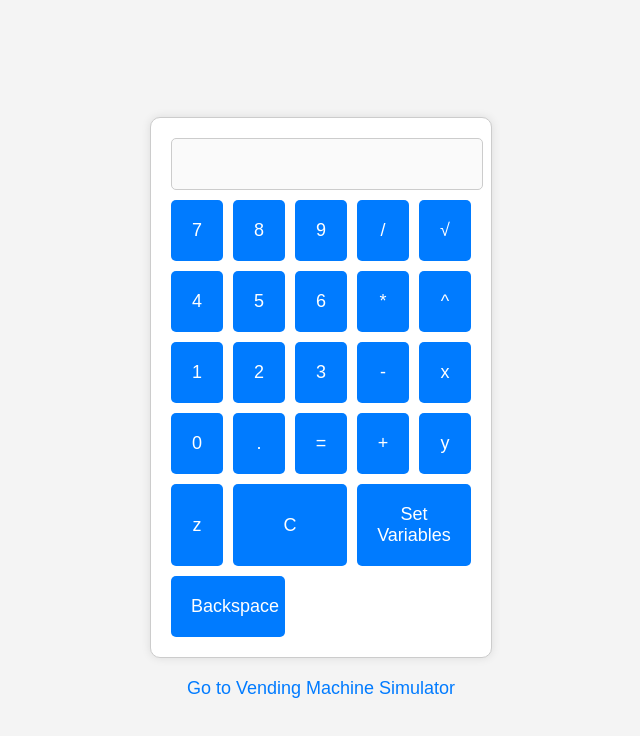
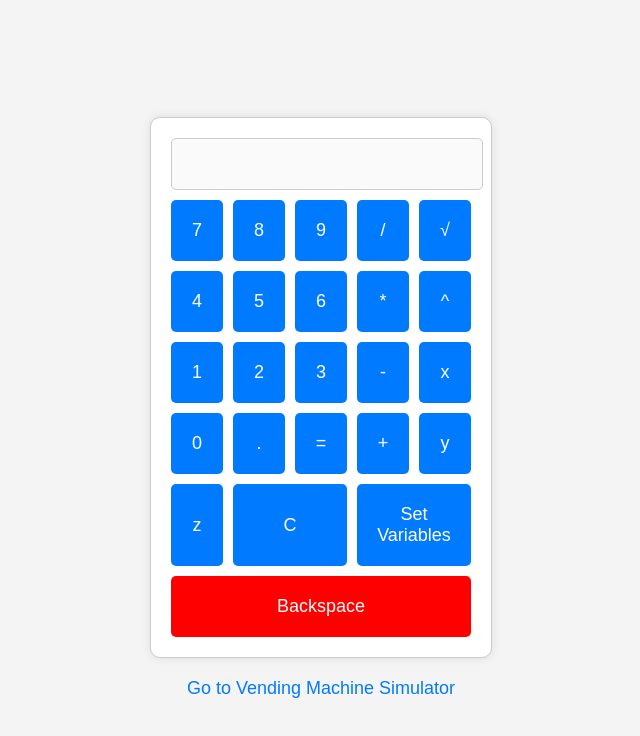
Before and after one commit to Mike-Johnson-Coder/mike-johnson-coder.github.io, a website: page advanced-calculator.html in a window 1280 px wide. Shown: the whole page, without its empty margins (319-959 px from the left). Drawn offline with nearby package versions, Linux system fonts and the light colour scheme.

Commit message:
Update advanced-calculator.html

```diff
--- a/advanced-calculator.html
+++ b/advanced-calculator.html
@@ -61,6 +61,21 @@
 
         .variables {
             grid-column: span 3;
+        }
+
+        .backspace-button {
+            grid-column: span 5;
+            padding: 20px;
+            font-size: 18px;
+            border: none;
+            border-radius: 5px;
+            background-color: #ff0000;
+            color: white;
+            cursor: pointer;
+        }
+
+        .backspace-button:hover {
+            background-color: #cc0000;
         }
 
         .nav-links {
@@ -159,7 +174,7 @@
             <button onclick="appendToDisplay('z')">z</button>
             <button class="utility-buttons" onclick="clearDisplay()">C</button>
             <button class="utility-buttons" onclick="openModal()">Set Variables</button>
-            <button class="utility-buttons" onclick="backspace()">Backspace</button>
+            <button class="backspace-button" onclick="backspace()">Backspace</button>
         </div>
     </div>
     <div class="nav-links">
```
